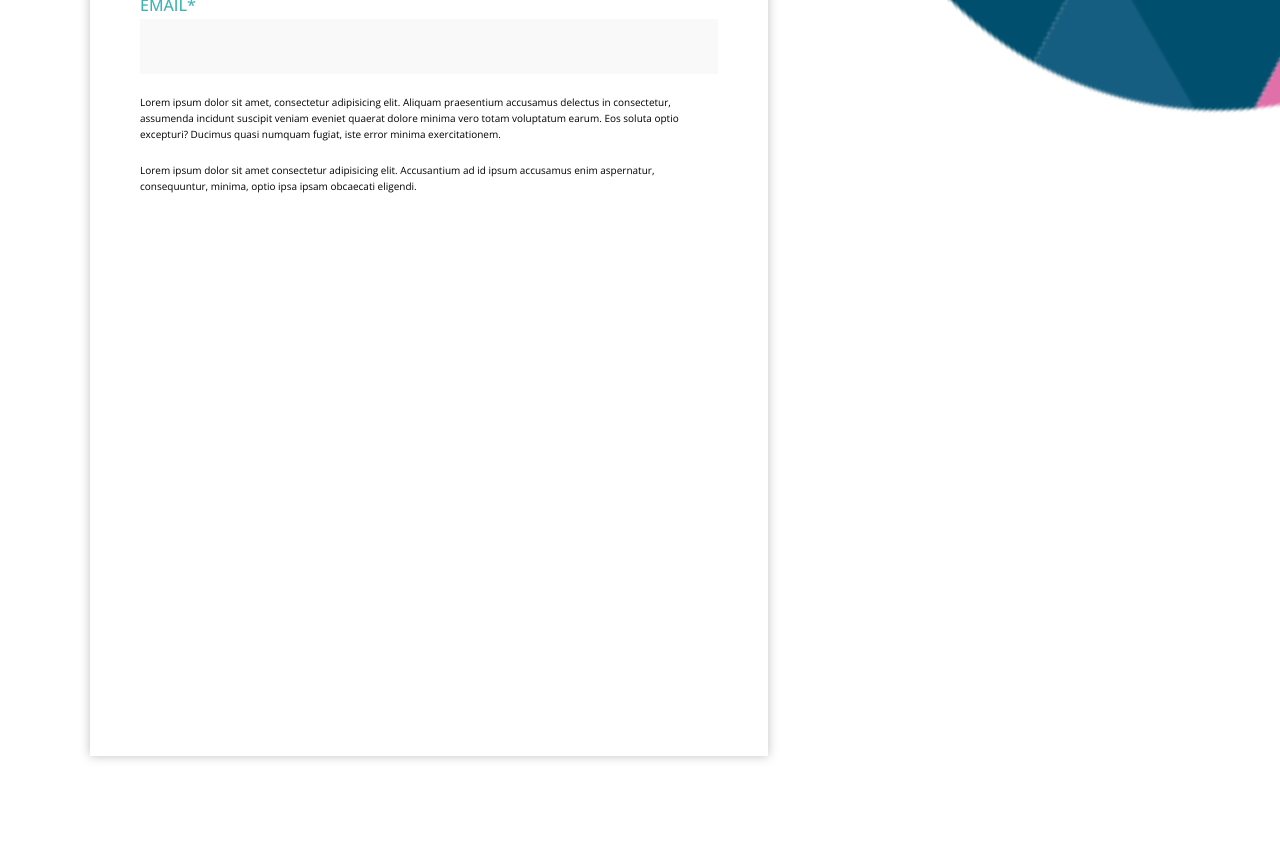
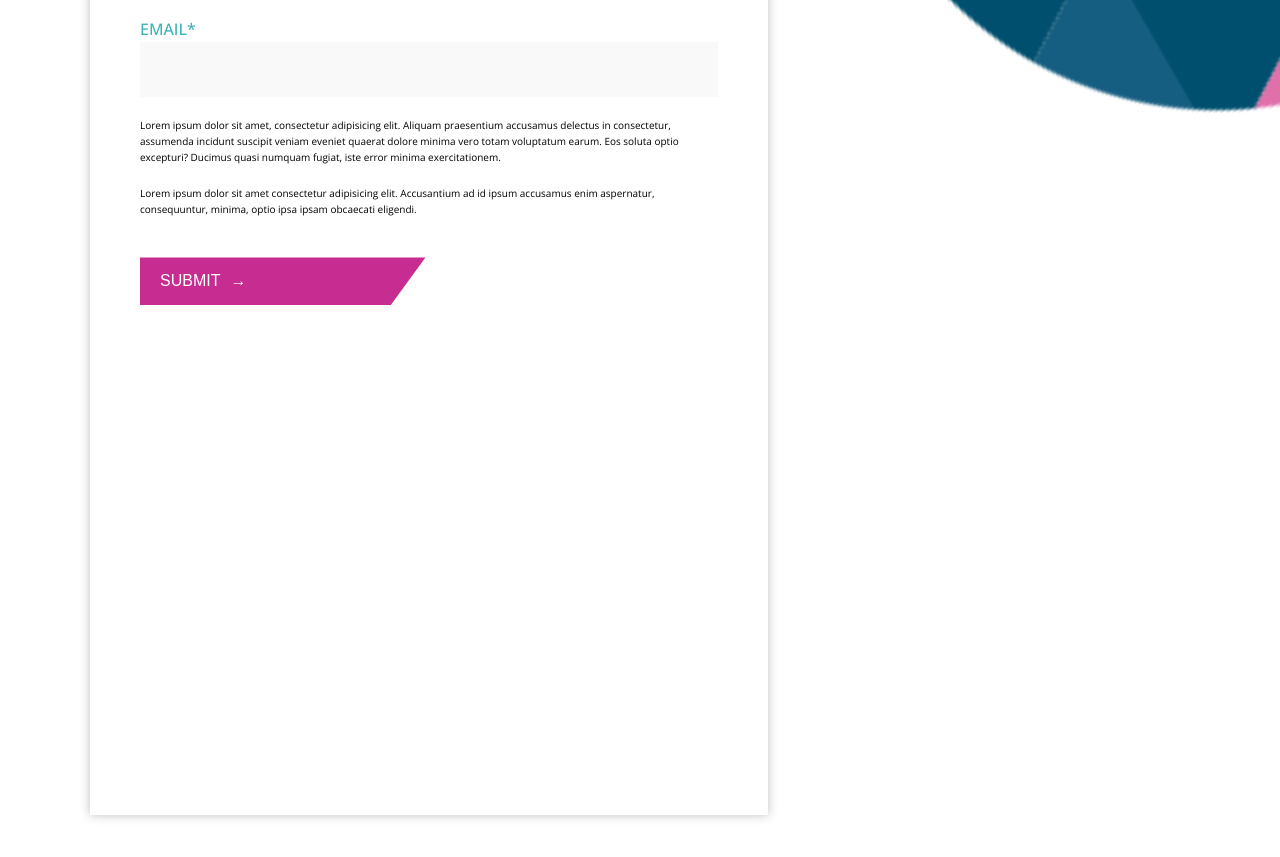
Before and after one commit to Nikolaj-Georgiev/playground, a website: page task-1/index.html in a window 1280 px wide. Shown: the part 1032-1889 px from the top of the page. Drawn offline with nearby package versions, Linux system fonts and the light colour scheme.

Commit message:
styling the submit button

```diff
--- a/task-1/index.html
+++ b/task-1/index.html
@@ -52,7 +52,7 @@
       <section class="second">
         <div class="second__wrapper">
           <h2 class="second__heading">Sign up for updates</h2>
-          <form action="post" class="form">
+          <form id="demo-form" action="post" class="form">
             <div class="form__row--wrapper">
               <div class="form__group form__group--1">
                 <label for="firstName" class="form__label">FIRST*</label>
@@ -74,15 +74,21 @@
             <p class="form__text--2">Lorem ipsum dolor sit amet consectetur adipisicing elit. Accusantium ad id ipsum
               accusamus enim aspernatur, consequuntur, minima, optio ipsa ipsam obcaecati eligendi.</p>
             <div class="g-recaptcha" data-sitekey="6LcCSM8pAAAAADie4w-uWMc5x01oTpWonIj15SBH"></div>
+            <div class="btn__wrapper--3">
+              <button class="btn btn__pink">
+                <p class="btn__text">Submit<span class="btn__text--span">&rarr;</span> </p>
+              </button>
+              <div class="btn btn__border btn__border--pink"></div>
+            </div>
           </form>
         </div>
       </section>
     </main>
-    <script>
+    <!-- <script>
       function onSubmit(token) {
         document.getElementById("demo-form").submit();
       }
-    </script>
+    </script> -->
   </body>
 
 </html>
--- a/task-1/sass/_components.scss
+++ b/task-1/sass/_components.scss
@@ -124,6 +124,33 @@
     &:hover ~ .triangle {
       transform: translateY(-10rem);
       transform: translate(500%, 450%); /* Adjust position */
+    }
+  }
+
+  &__text {
+    text-align: center;
+    &--span {
+      display: inline-block;
+      height: 1rem;
+      width: 1.5rem;
+      margin-left: 1rem;
+      padding-bottom: 0.5rem;
+      text-align: center;
+    }
+  }
+
+  &__pink {
+    margin-left: 0;
+    padding: 1.5rem 2rem;
+    padding-right: 18rem;
+    background-color: $color-pink-dark;
+    color: $color-white;
+    z-index: 2;
+    backface-visibility: hidden;
+
+    &:hover {
+      background-color: $color-white;
+      color: $color-pink-dark;
     }
   }
 
```
Also changed, not shown: task-1/css/style.css, 1 other file.
